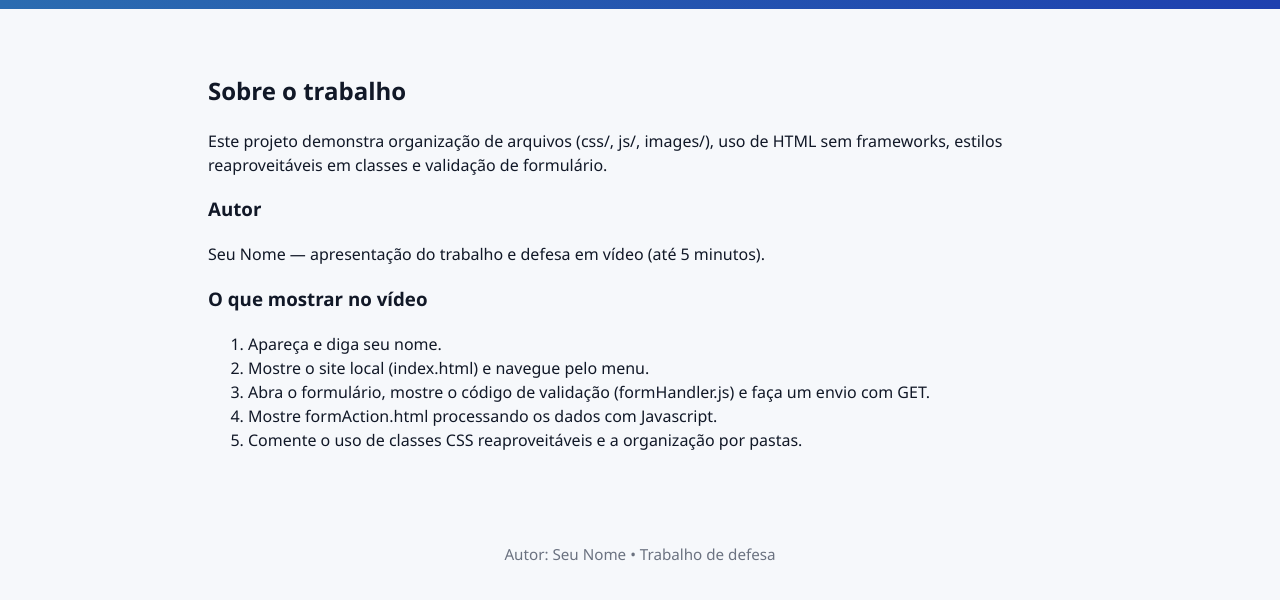
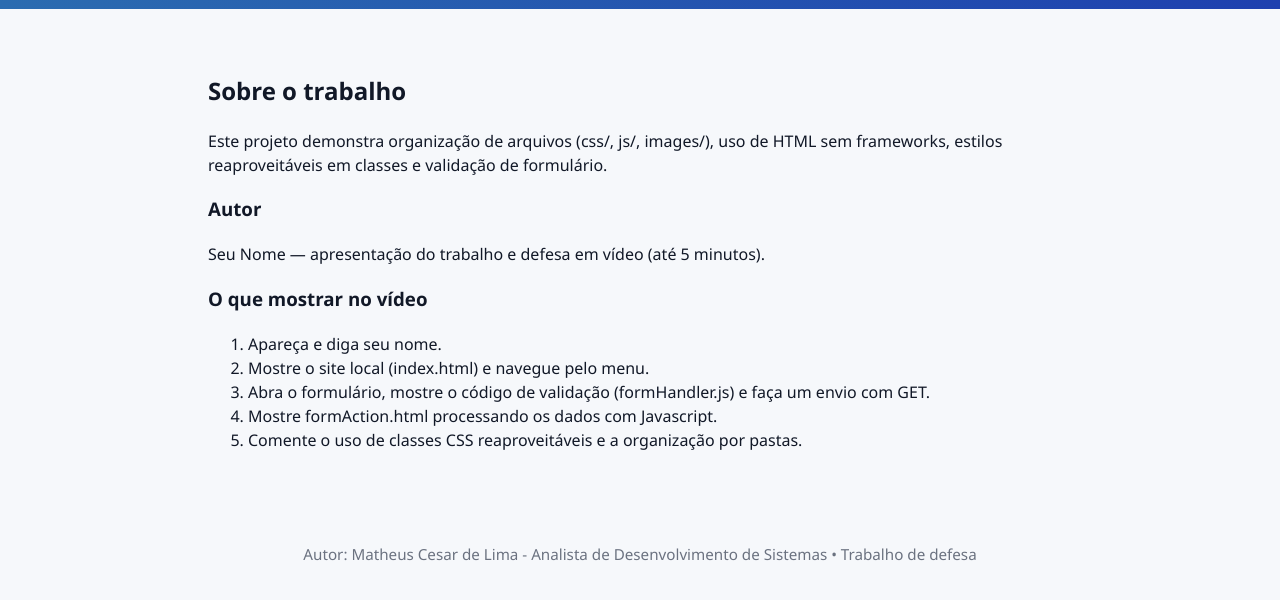
Before and after one commit to MattKeita/meusite.PUC, a plain HTML site: page about.html in a window 1280 px wide. Shown: the part 106-706 px from the top of the page. Drawn offline with Linux system fonts and the light colour scheme; files that its build step writes are made by us from their sources; files whose address does not match are found by name.

Commit message:
Update about.html

```diff
--- a/about.html
+++ b/about.html
@@ -41,7 +41,7 @@
   </main>
 
   <footer class="site-footer">
-    <p>Autor: Seu Nome • Trabalho de defesa</p>
+    <p>Autor: Matheus Cesar de Lima - Analista de Desenvolvimento de Sistemas • Trabalho de defesa</p>
   </footer>
 </body>
 </html>
```
